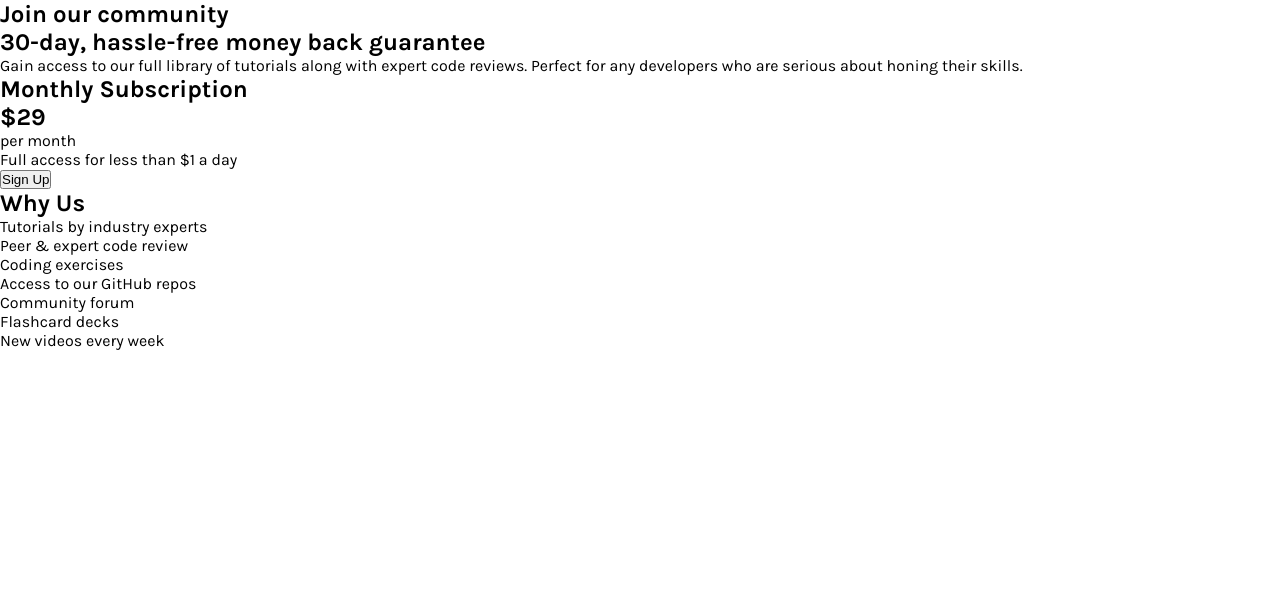
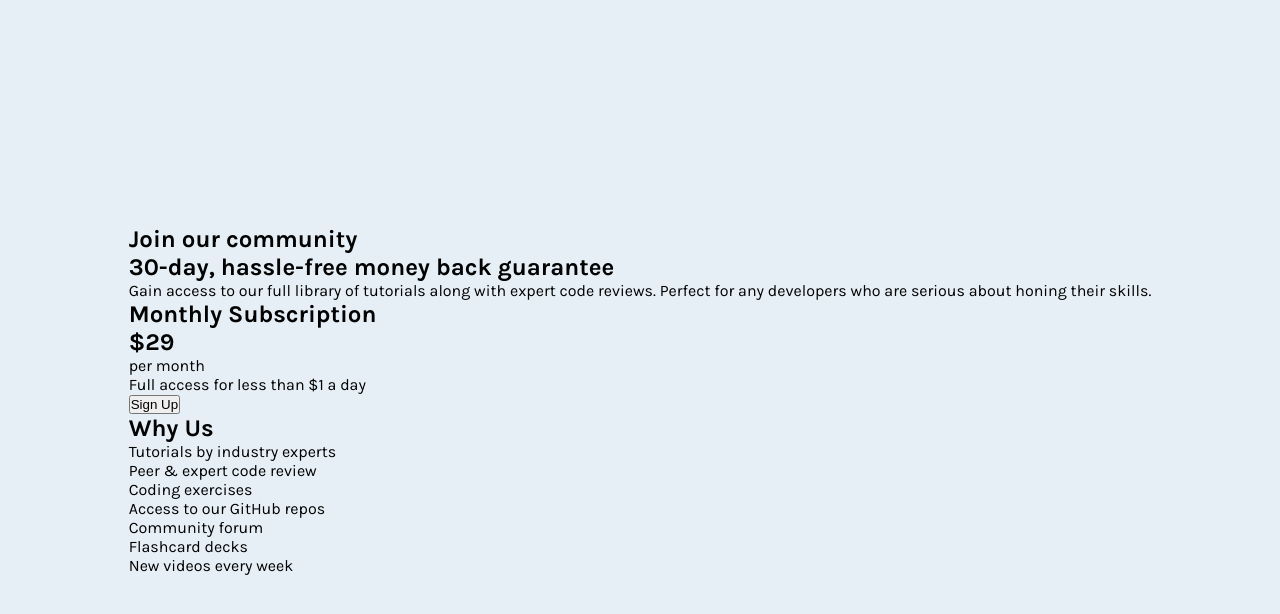
Before and after one commit to HectorKayman/single-price-grid-components, a plain HTML site: page index.html in a window 1280 px wide. Drawn offline with Linux system fonts and the light colour scheme.

Commit message:
Add styles to the body

```diff
--- a/style.css
+++ b/style.css
@@ -25,3 +25,11 @@ html {
   font-family: var(--f-family);
   font-size: var(--f-size);
 }
+
+body {
+  height: 100vh;
+  display: flex;
+  justify-content: center;
+  align-items: center;
+  background: var(--neutral-gray);
+}
```
